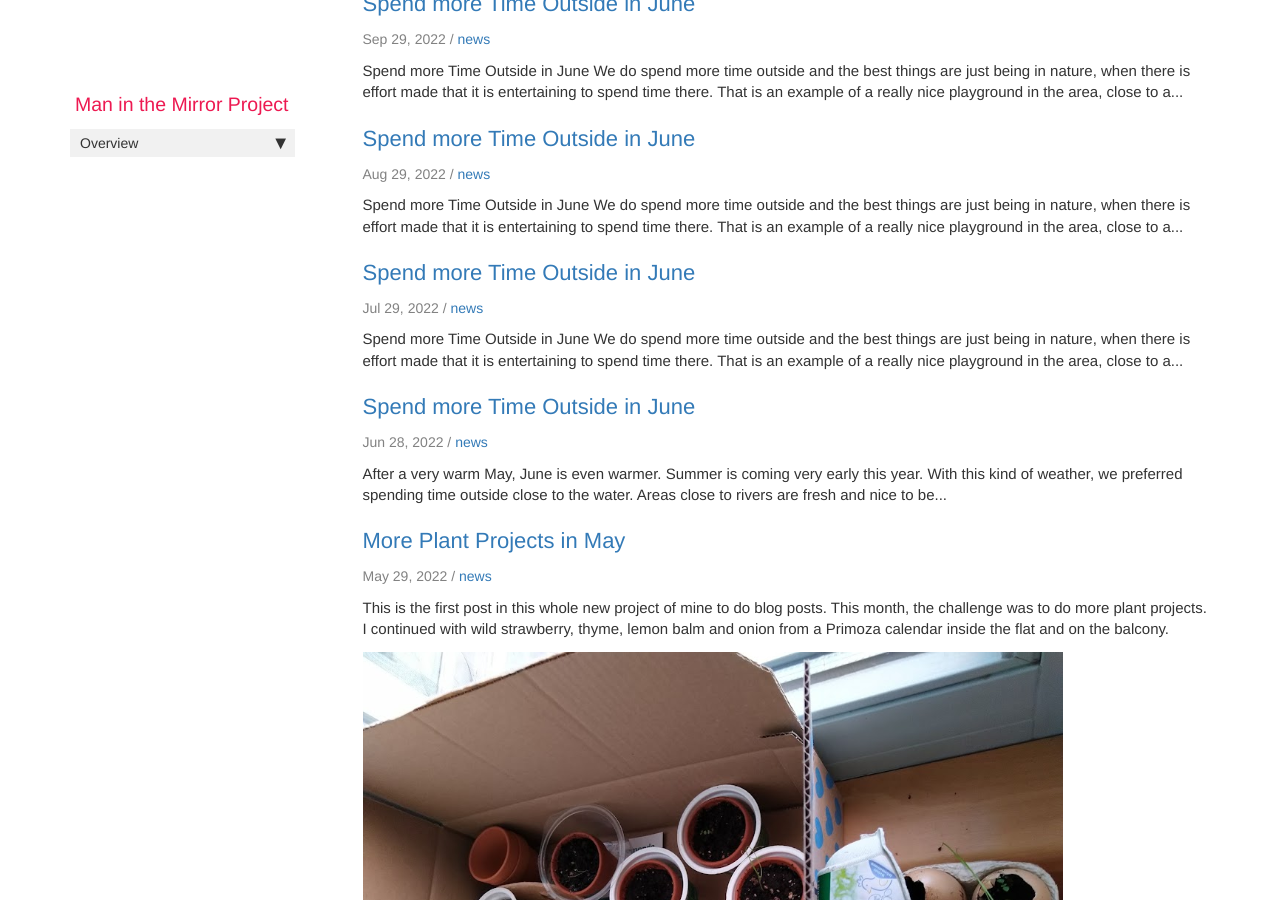
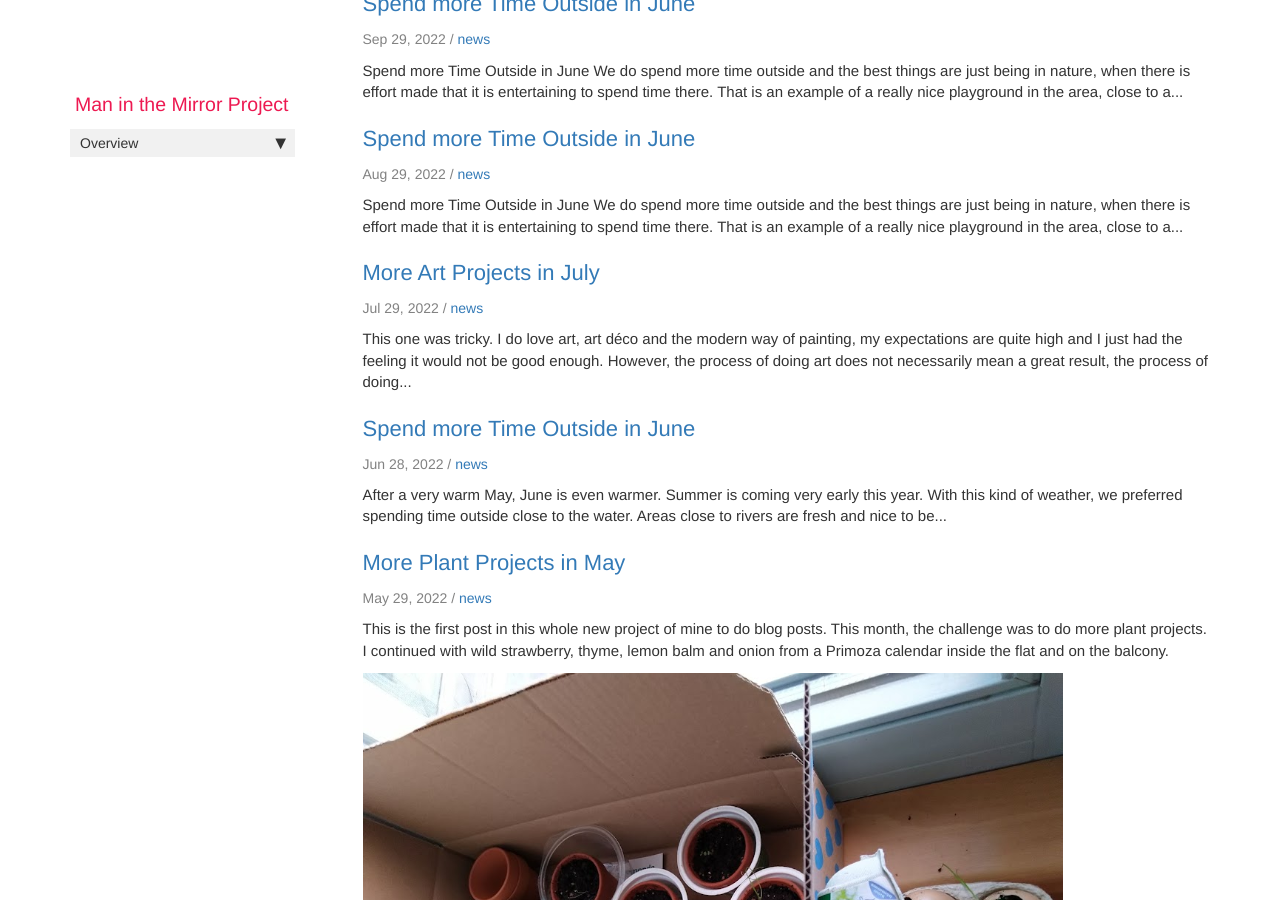
Before and after one commit to bunkeak/my-jekyll-website, a Jekyll site: the page built from news/news.html, in a window 1280 px wide and 900 px high, scrolled down 565 px. Built offline with Jekyll 4.4.1, drawn with Linux system fonts in a browser that asks for light colours; comment, search, counter and statistics services are not loaded.

Commit message:
Content for July entered.

```diff
--- a/_data/sidebars/mydoc_sidebar.yml
+++ b/_data/sidebars/mydoc_sidebar.yml
@@ -21,5 +21,8 @@ entries:
     - title: Spend more Time Outside in June
       url: /more-time-outside.html
       output: web, pdf
+    - title: More Art Projects in July
+      url: /more-art-projects.html
+      output: web, pdf
 
 # Copyright 2021 Google LLC
--- a/_posts/2022-07-29-more-art-projects.md
+++ b/_posts/2022-07-29-more-art-projects.md
@@ -1,19 +1,23 @@
 ---
-title:  "Spend more Time Outside in June"
+title:  "More Art Projects in July"
 categories: jekyll update
-permalink: more-time-outside.html
+permalink: more-art-projects.html
 sidebar: mydoc_sidebar
 tags: [news]
 ---
 
-## Spend more Time Outside in June
+This one was tricky. I do love art, art déco and the modern way of painting, my expectations are quite high and I just had the feeling it would not be good enough. However, the process of doing art does not necessarily mean a great result, the process of doing art sometimes is the goal.
 
-We do spend more time outside and the best things are just being in nature, when there is effort made that it is entertaining to spend time there. That is an example of a really nice playground in the area, close to a small creek.
+So we jumped right into it and started with dough and collage. Dough in funny colors for the little one and collage for me.
 
-{% include image.html file="IMG_20220514_191741.jpg" alt="Playground with water with ducks nearby." caption="Playground example, nature at its best." %}
+{% include image.html file="IMG_20220708_125130.jpg" alt="Kid starting to dig out dough." caption="Fun with dough, an all-time-favorite for kids." %}
 
-birthday screenshot
+I had this project in my head for a while. The basis already is important, it was 2010 the first half of the year, for me a lot of things changed during that time. I did similar collages at important occasions, I like that process very much. I search in magazines for nice looking pictures, words, collect postcards and pictures of the family. Altogether it should mean something to me, that is the important thing.
 
-some event elsewhere
+{% include image.html file="IMG_20220708_133706.jpg" alt="Collage in work, images, words, black background above a calendar." caption="Work in progress on the collage." %}
+
+Later during the month I had the chance in trying out wax crayons and did opt for something very easy. I almost forgot how happy it made me to paint more frequently. This is something I should do more regularly if the result is an art piece and plus it makes me happy.
+
+{% include image.html file="IMG_20220724_084138.jpg" alt="Painting with wax crayons, mainly circles." caption="First trial with wax crayons, was a lot of fun." %}
 
 {% include links.html %}
```
Also changed, not shown: images/IMG_20220708_125130.jpg (added), images/IMG_20220708_133706.jpg (added), images/IMG_20220724_084138.jpg (added), images/IMG_20220724_084250.jpg (added).
